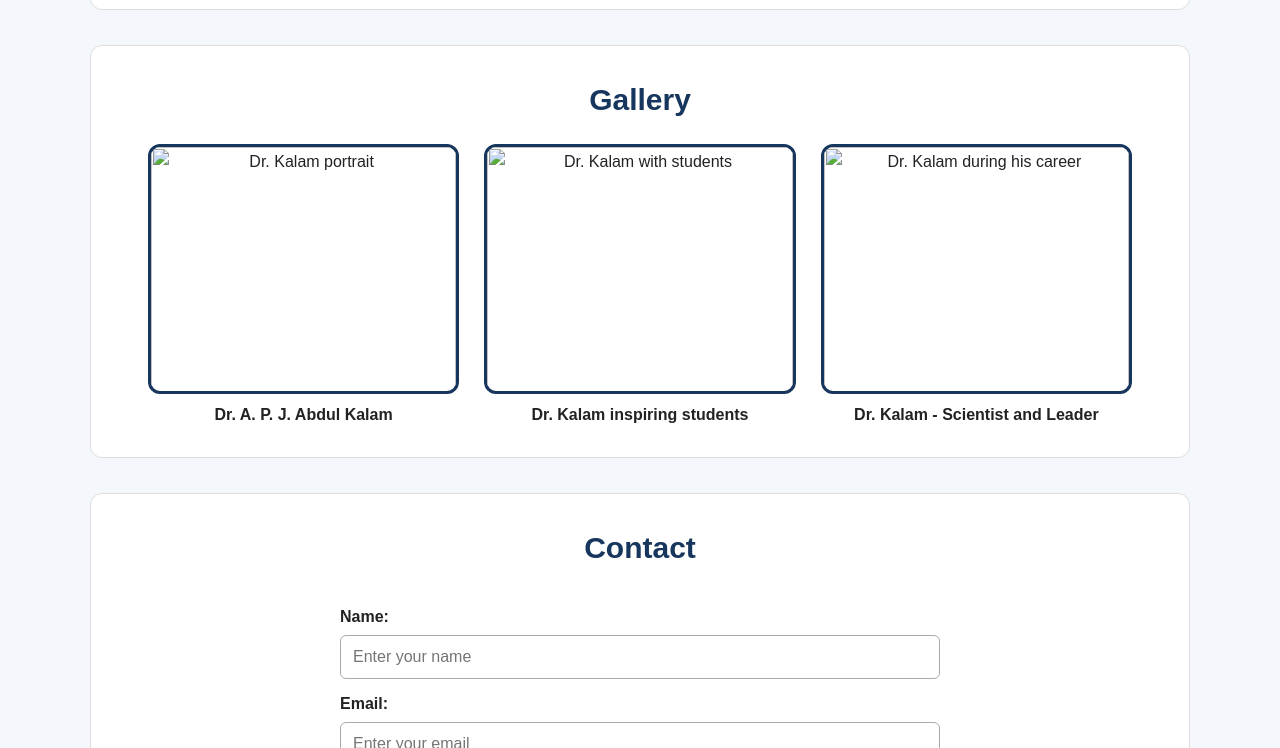
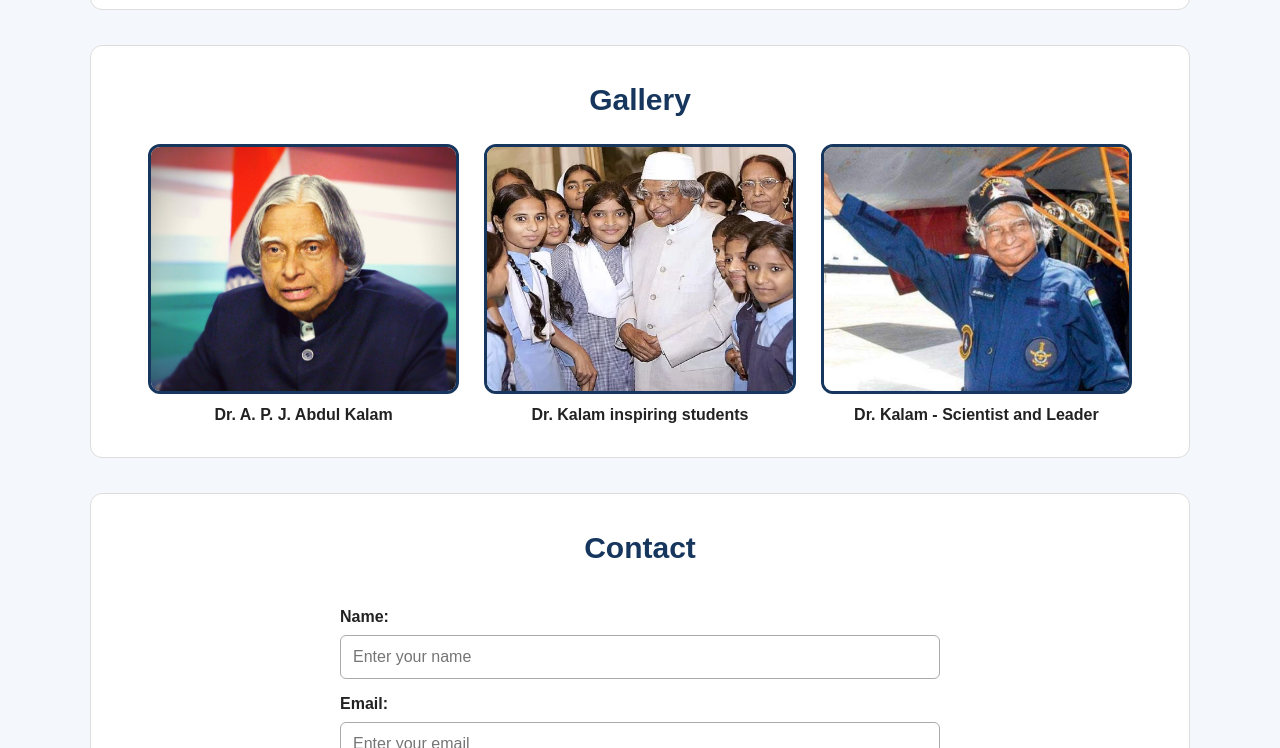
Before and after one commit to 240860116027-png/Aayushi-WAD-Assignment-1, a plain HTML site: page index.html in a window 1280 px wide. Shown: the part 2052-2800 px from the top of the page. Drawn offline with Linux system fonts and the light colour scheme.

Commit message:
Update image source paths in index.html

```diff
--- a/index.html
+++ b/index.html
@@ -15,7 +15,7 @@
     <!-- Header -->
     <header>
         <div class="header-content">
-            <img src="images/kalam.jpg" alt="Dr. A. P. J. Abdul Kalam">
+            <img src="Kalam.jpg" alt="Dr. A. P. J. Abdul Kalam">
 
             <div>
                 <h1>Dr. A. P. J. Abdul Kalam</h1>
@@ -170,17 +170,17 @@
         <div class="gallery">
 
             <div class="gallery-item">
-                <img src="images/kalam1.jpg" alt="Dr. Kalam portrait">
+                <img src="Kalam1.jpg" alt="Dr. Kalam portrait">
                 <p>Dr. A. P. J. Abdul Kalam</p>
             </div>
 
             <div class="gallery-item">
-                <img src="images/kalam2.webp" alt="Dr. Kalam with students">
+                <img src="Kalam2.webp" alt="Dr. Kalam with students">
                 <p>Dr. Kalam inspiring students</p>
             </div>
 
             <div class="gallery-item">
-                <img src="images/kalam3.jpg" alt="Dr. Kalam during his career">
+                <img src="Kalam3.jpg" alt="Dr. Kalam during his career">
                 <p>Dr. Kalam - Scientist and Leader</p>
             </div>
 
```
